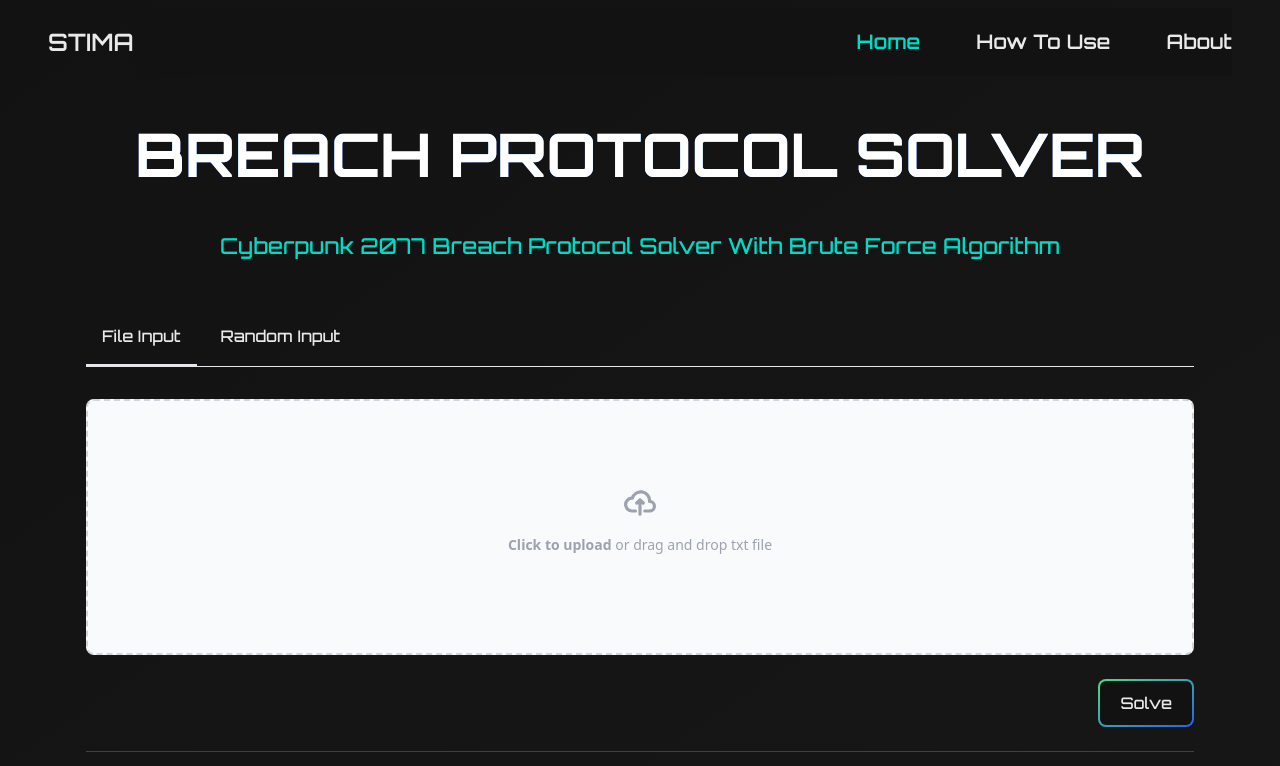
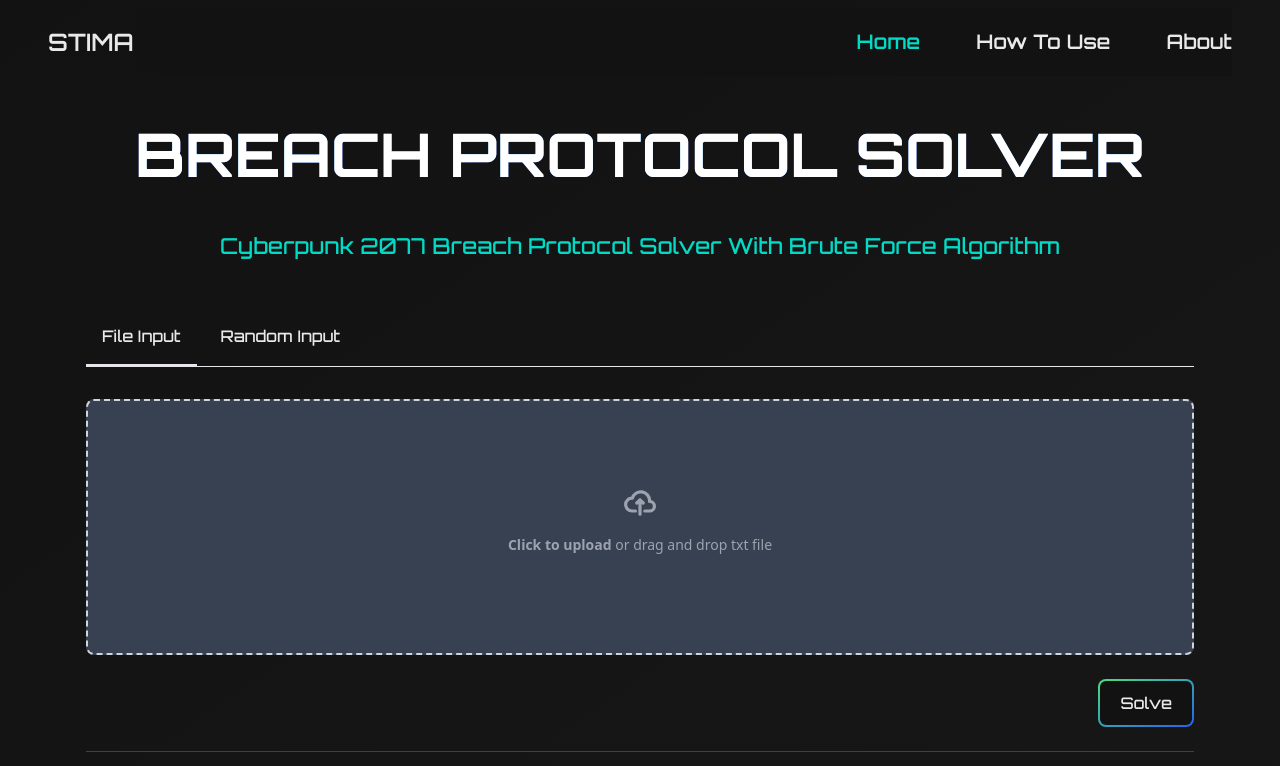
Before and after one commit to ninoaddict/Tucil1_13522068, a Next.js app in the folder src/breach-protocol/: page / in a window 1280 px wide. Shown: the top 766 px of the page. Built offline with nearby package versions, Linux system fonts and the light colour scheme; a web font is replaced by a local one.

Commit message:
feat: fix dark mode

```diff
--- a/src/breach-protocol/app/ui/file-input.tsx
+++ b/src/breach-protocol/app/ui/file-input.tsx
@@ -88,7 +88,7 @@
         <div className="flex items-center justify-center w-full">
           <label
             htmlFor="txt-file"
-            className="flex flex-col items-center justify-center w-full h-56 md:h-64 border-2 border-gray-300 border-dashed rounded-lg cursor-pointer bg-gray-50 dark:hover:bg-bray-800 dark:bg-gray-700 hover:bg-gray-100 dark:border-gray-600 dark:hover:border-gray-500 dark:hover:bg-gray-600"
+            className="flex flex-col items-center justify-center w-full h-56 md:h-64 border-2 border-gray-300 border-dashed rounded-lg cursor-pointer dark:hover:bg-bray-800 bg-gray-700 hover:bg-gray-100 dark:border-gray-600 dark:hover:border-gray-500 dark:hover:bg-gray-600"
           >
             <div className="flex flex-col items-center justify-center pt-5 pb-6">
               <svg
--- a/src/breach-protocol/tailwind.config.ts
+++ b/src/breach-protocol/tailwind.config.ts
@@ -1,6 +1,7 @@
 import type { Config } from "tailwindcss";
 
 const config: Config = {
+  darkMode: "class",
   content: [
     "./pages/**/*.{js,ts,jsx,tsx,mdx}",
     "./components/**/*.{js,ts,jsx,tsx,mdx}",
```
